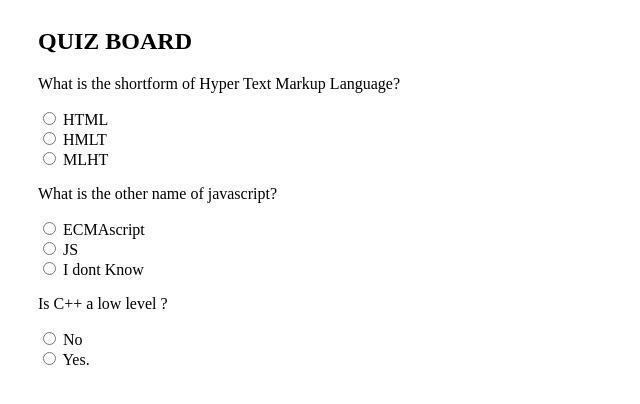
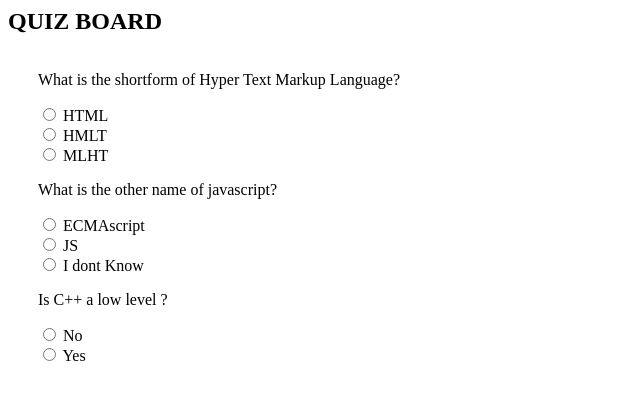
Before and after one commit to kennbeckloff/quiz-test, a plain HTML site: page index.html in a window 1280 px wide. Shown: the whole page, without its empty margins (0-640 px from the left). Drawn offline with Linux system fonts and the light colour scheme; a web font is replaced by a local one.

```diff
--- a/index.html
+++ b/index.html
@@ -11,9 +11,10 @@
 </head>
 <body>
   <!-- START -->
+  <h2 class="board">QUIZ BOARD</h2>
   <div class="container">
-    <h2 class="board">QUIZ BOARD</h2>
-    <div class="row">
+    <div class="quizarea">
+           <div class="row">
             <div class="quizz">
             <div class="qu">
               <!-- start of form -->
@@ -83,7 +84,7 @@
 
                 <label>
                   <input type="radio" name="qn3" value="B">
-                  <span>Yes.</span>
+                  <span>Yes</span>
                 </label>
               </div>
 
@@ -95,6 +96,7 @@
       </div>
      </div>
     </div>
+    </div>
 
   <script src="quiz.js"></script>
 </body>
```
